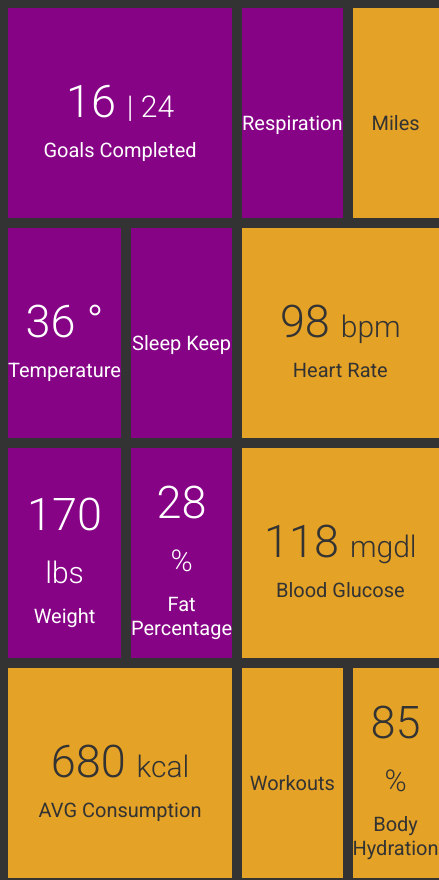
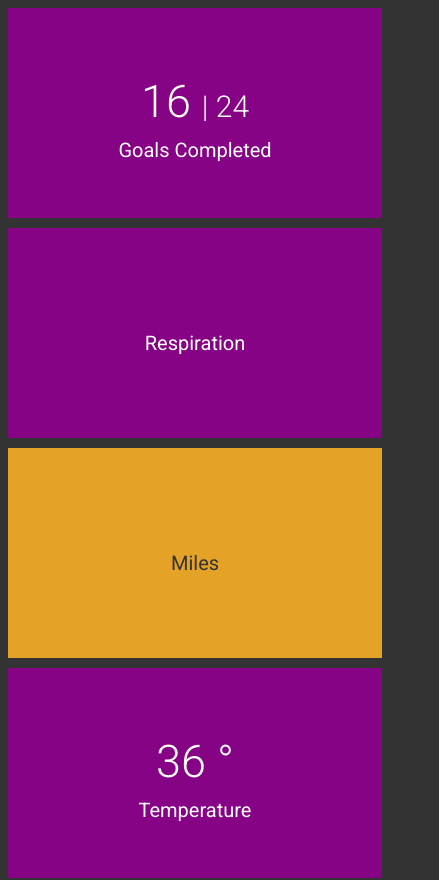
Before and after one commit to fl4viooliveira/bkg_grid_layout, a Svelte app: page / in a window 390 px wide. Shown: the top 880 px of the page, 439 px wide, since content can reach past the window. Built offline with nearby package versions, Linux system fonts and the light colour scheme.

Commit message:
added media query to mobile size

```diff
--- a/src/App.svelte
+++ b/src/App.svelte
@@ -101,6 +101,12 @@
 
 		transition: all 0.5s ease-in;
 	}
+	@media screen and (max-width: 600px){
+		.container, div{
+			display: flex;
+			flex-direction: column;
+		}
+	}
 	.container > div:hover{
 		opacity: 0.7;
 		transform: scale(0.98);
```
